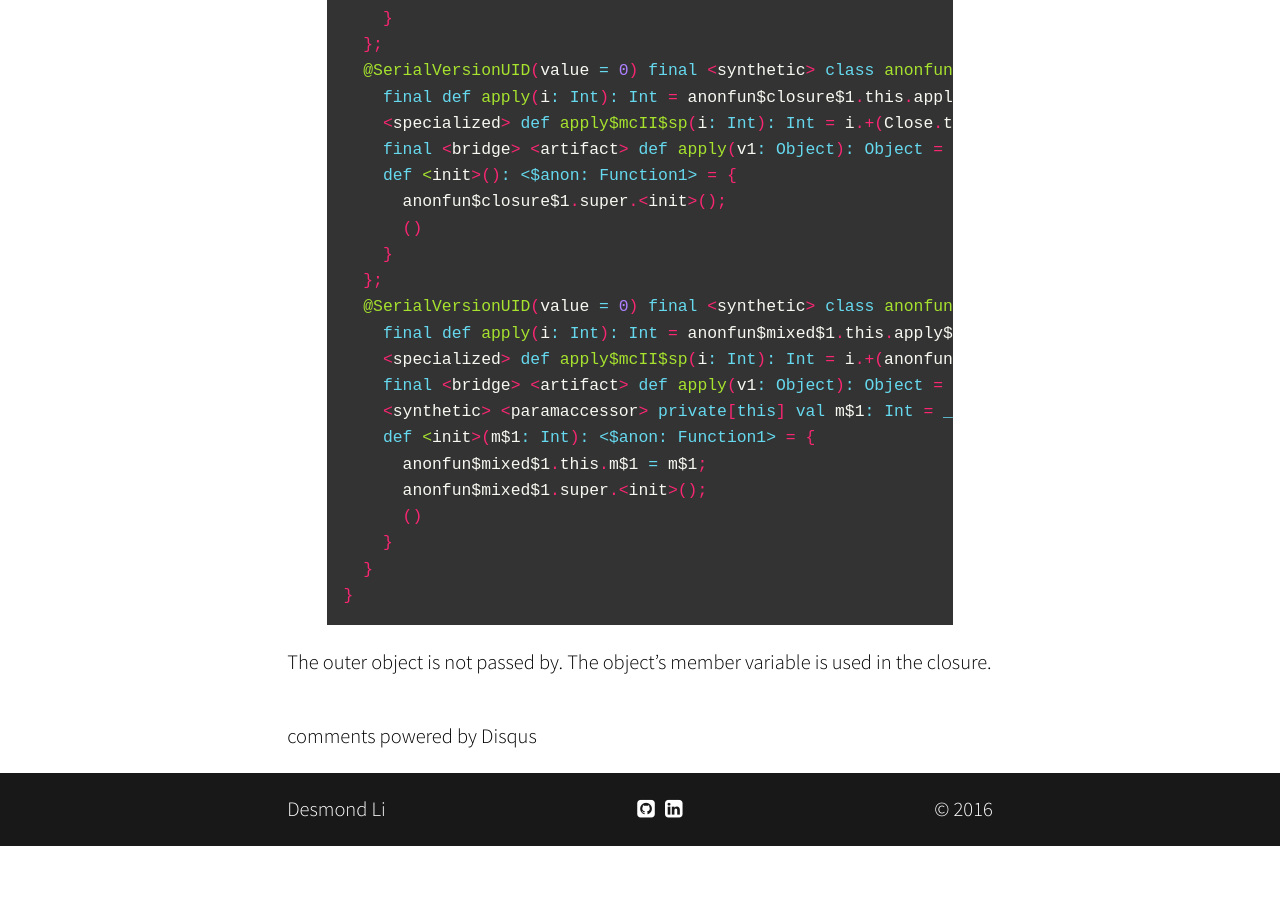
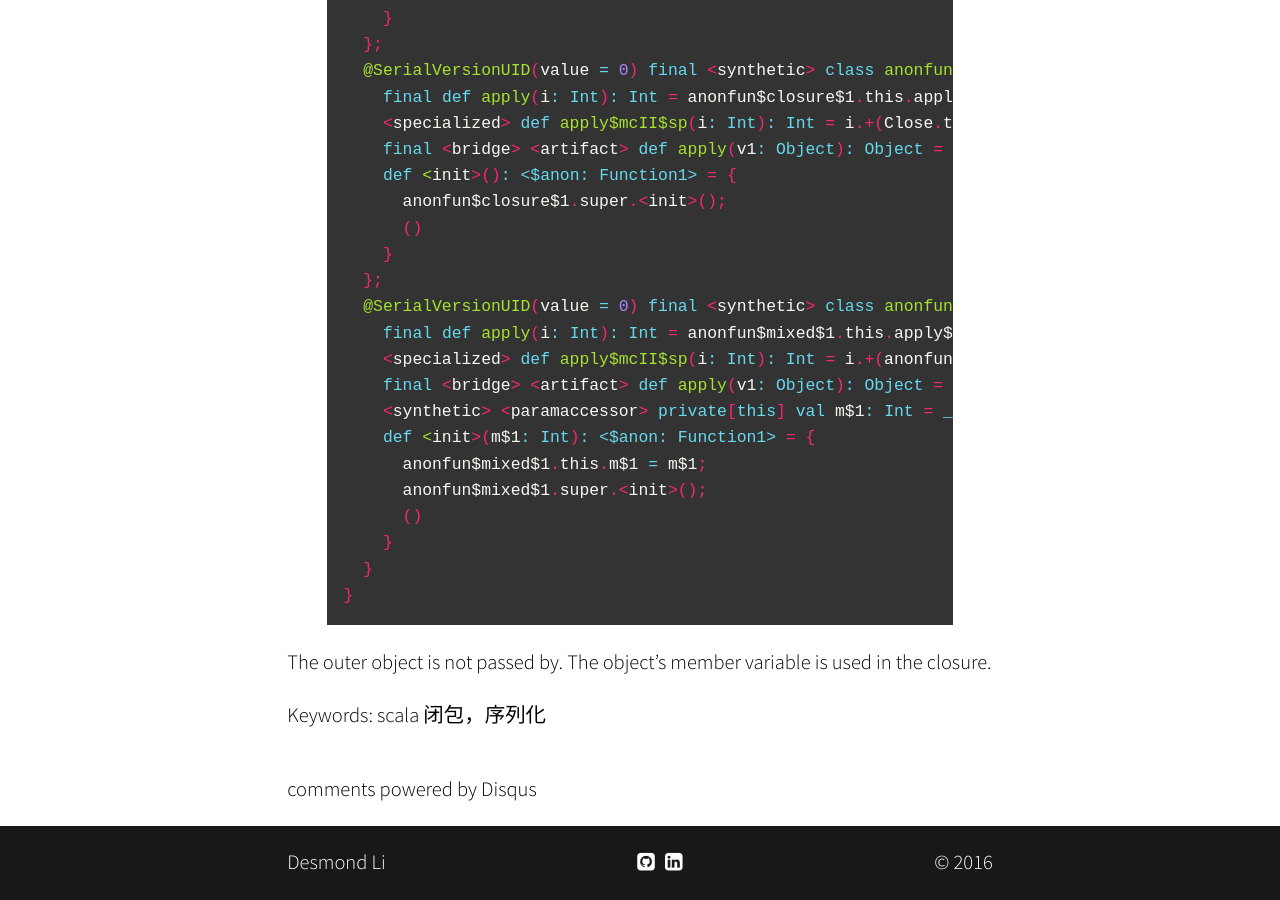
Before and after one commit to liyinhgqw/liyinhgqw.github.io, a Jekyll site: the page built from _posts/2016-07-03-scala_closure.md, in a window 1280 px wide and 900 px high, scrolled down 4219 px. Built offline with Jekyll 4.4.1, drawn with Linux system fonts in a browser that asks for light colours; nearby versions of some CDN libraries; some web fonts are replaced; before the commit the page ends 5065 px from its top, so only the background shows below that.

Commit message:
amend scala closure

```diff
--- a/_posts/2016-07-03-scala_closure.md
+++ b/_posts/2016-07-03-scala_closure.md
@@ -156,3 +156,6 @@ package <empty> {
 {% endhighlight %}
 
 The outer object is not passed by. The object's member variable is used in the closure.
+
+
+Keywords:  scala 闭包，序列化
```
Also changed, not shown: 2 other files.
